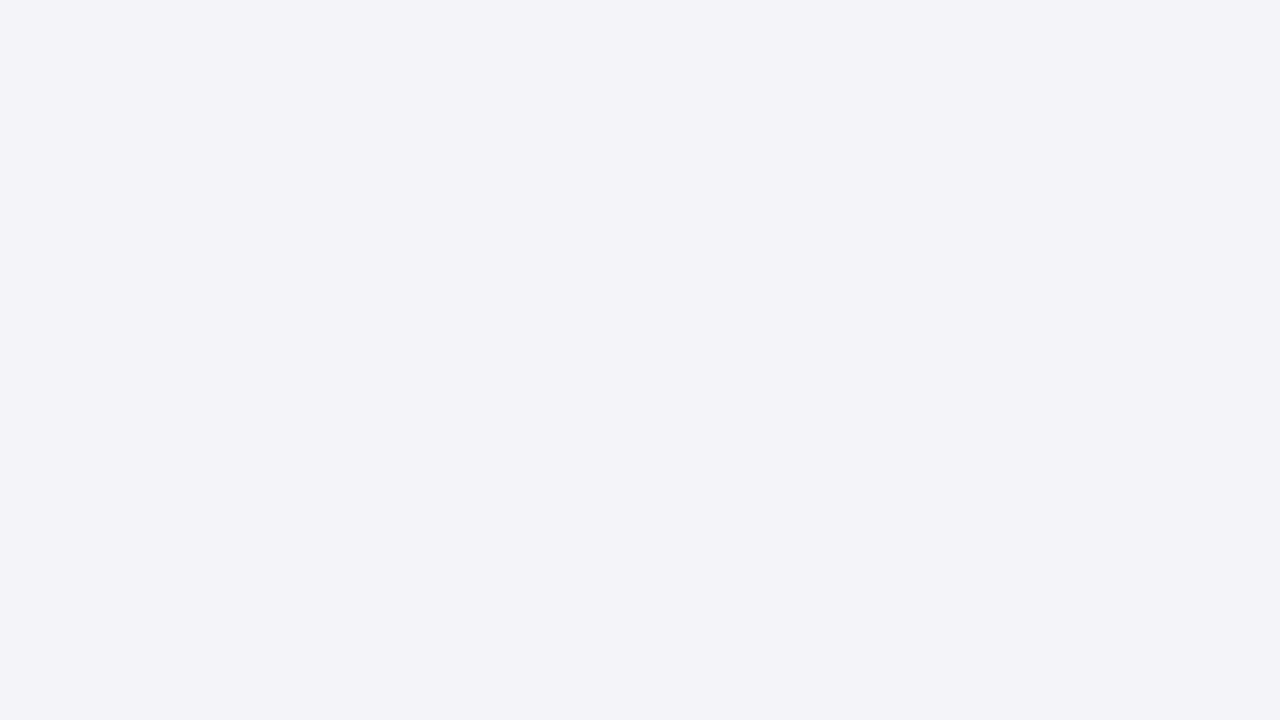
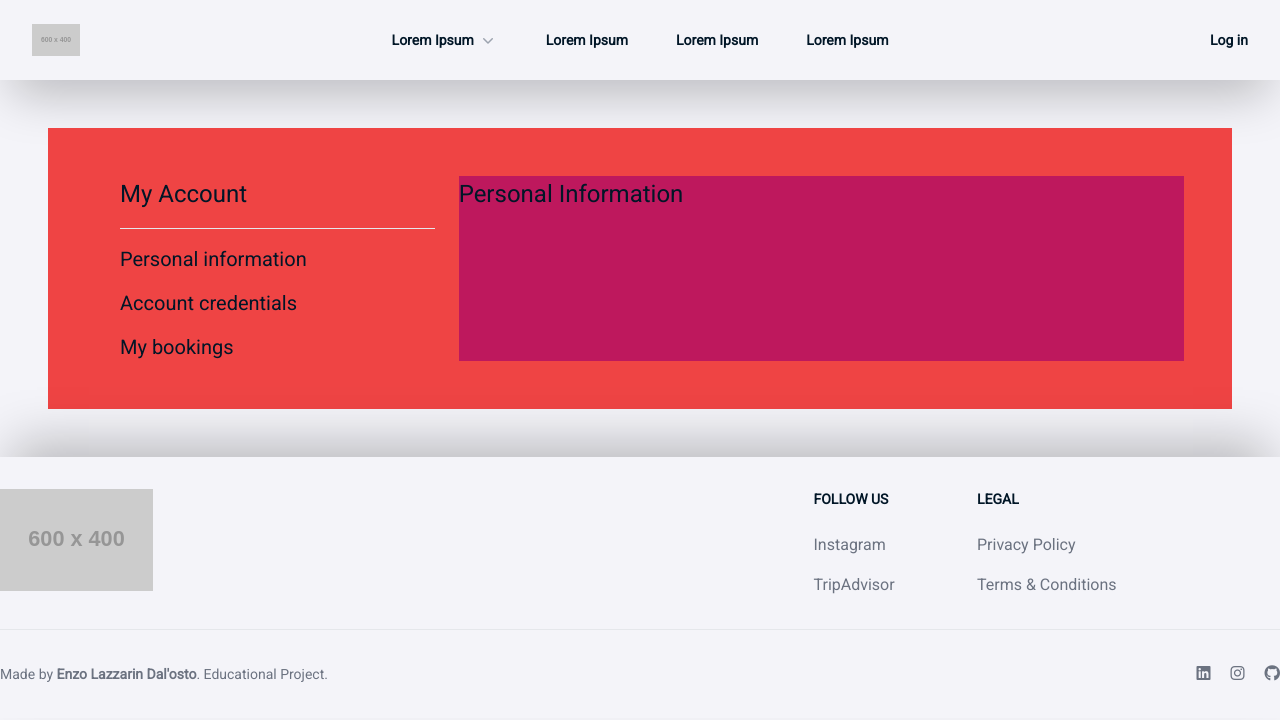
Before and after one commit to Wecreds/LodgeX-frontend, a Vue app: page /account in a window 1280 px wide. Before the commit this address had no page. Shown: the top 720 px of the page. Built offline with nearby package versions, Linux system fonts and the light colour scheme.

Commit message:
feat: fazendo lógica de login.

```diff
--- a/package.json
+++ b/package.json
@@ -17,6 +17,7 @@
     "headlessui": "^0.0.0",
     "heroicons": "^2.1.5",
     "pinia": "^2.2.4",
+    "sweetalert2": "^11.14.4",
     "vue": "^3.5.12",
     "vue-router": "^4.4.5"
   },
--- a/src/components/HeaderComponent.vue
+++ b/src/components/HeaderComponent.vue
@@ -52,9 +52,42 @@
         <a href="#" class="text-sm/6 font-semibold text-rich-black">Lorem Ipsum</a>
         <a href="#" class="text-sm/6 font-semibold text-rich-black">Lorem Ipsum</a>
       </PopoverGroup>
-      <div class="hidden lg:flex lg:flex-1 lg:justify-end">
+      <div class="hidden lg:flex lg:flex-1 lg:justify-end" v-if="!authStore.loggedIn">
         <a href="#" class="text-sm/6 font-semibold text-rich-black"
           @click="loginComponentOpen = !loginComponentOpen">Log in</a>
+      </div>
+      <div class="hidden lg:flex lg:flex-1 lg:justify-end text-rich-black" v-else>
+        <Menu as="div" class="relative inline-block text-left">
+          <div>
+            <MenuButton
+              class="inline-flex justify-center rounded-md text-sm/6 font-semibold focus:outline-none">
+              My Account
+              <ChevronDownIcon class="-mr-1 ml-2 h-5 w-5" aria-hidden="true" />
+            </MenuButton>
+          </div>
+          <transition enter-active-class="transition duration-100 ease-out"
+            enter-from-class="transform scale-95 opacity-0" enter-to-class="transform scale-100 opacity-100"
+            leave-active-class="transition duration-75 ease-in" leave-from-class="transform scale-100 opacity-100"
+            leave-to-class="transform scale-95 opacity-0">
+            <MenuItems
+              class="absolute right-0 mt-2 w-56 origin-top-right divide-y rounded-md ring-1 focus:outline-none bg-rich-white">
+              <div class="px-1 py-1">
+                <MenuItem class="hover:underline">
+                <button class='text-rich-black flex w-full items-center rounded-md px-2 py-2 text-sm'>
+                  Account settings
+                </button>
+                </MenuItem>
+              </div>
+              <div class="px-1 py-1">
+                <MenuItem class="hover:underline">
+                <button class='text-rich-black flex w-full items-center rounded-md px-2 py-2 text-sm' @click="logOut()">
+                  Logout
+                </button>
+                </MenuItem>
+              </div>
+            </MenuItems>
+          </transition>
+        </Menu>
       </div>
     </nav>
     <Dialog class="lg:hidden" @close="mobileMenuOpen = false" :open="mobileMenuOpen">
@@ -83,7 +116,7 @@
                 <DisclosurePanel class="mt-2 space-y-2">
                   <DisclosureButton v-for="item in [...products]" :key="item.name" as="a" :href="item.href"
                     class="block rounded-lg py-2 pl-6 pr-3 text-sm/7 font-semibold text-rich-black hover:bg-gray-50">{{
-                    item.name }}</DisclosureButton>
+                      item.name }}</DisclosureButton>
                 </DisclosurePanel>
               </Disclosure>
               <a href="#"
@@ -109,7 +142,6 @@
     <LoginComponent @closeLoginComponent="closeLoginComponent" />
   </div>
 </template>
-
 <script setup>
 import { ref } from 'vue'
 import {
@@ -122,6 +154,7 @@ import {
   PopoverButton,
   PopoverGroup,
   PopoverPanel,
+  Menu, MenuButton, MenuItems, MenuItem
 } from '@headlessui/vue'
 import {
   ArrowPathIcon,
@@ -131,8 +164,20 @@ import {
   XMarkIcon,
 } from '@heroicons/vue/24/outline'
 import { ChevronDownIcon } from '@heroicons/vue/20/solid'
+import { useRouter } from 'vue-router';
 
 import LoginComponent from './LoginComponent.vue'
+
+import { useAuthStore } from '@/stores/auth'
+
+const authStore = useAuthStore()
+
+const router = useRouter();
+
+const logOut = () => {
+  authStore.unsetToken()
+  router.push('/refresh')
+}
 
 const products = [
   {
--- a/src/components/LoginComponent.vue
+++ b/src/components/LoginComponent.vue
@@ -1,5 +1,5 @@
 <template>
-  <div class="shadow-2xl w-fit px-16 py-10 bg-rich-white absolute z-50 rounded-sm">
+  <div class="shadow-2xl w-fit h-fit px-16 py-10 bg-rich-white absolute z-50 rounded-sm">
     <div class="flex min-h-full flex-1 flex-col justify-center px-6 py-12 lg:px-8">
       <div class="sm:mx-auto sm:w-full sm:max-w-sm">
         <div class="absolute top-5 right-5 p-0 cursor-pointer" v-if="!isLoginRoute">
@@ -16,12 +16,13 @@
         </h2>
       </div>
       <div class="mt-10 sm:mx-auto sm:w-full sm:max-w-sm">
-        <form class="space-y-6" action="#" method="POST">
+        <form class="space-y-6" action="#" method="POST" @submit.prevent="logIn()">
           <div>
             <label for="email" class="block text-sm/6 font-medium text-rich-black">Email address</label>
             <div class="mt-2">
               <input id="email" name="email" type="email" autocomplete="email" required=""
-                class="block w-full rounded-md border-0 py-1.5 px-2 text-rich-black shadow-sm ring-1 ring-inset ring-gray-300 placeholder:text-gray-400 focus:ring-2 focus:ring-inset focus:ring-primary-color sm:text-sm/6 outline-none" />
+                class="block w-full rounded-md border-0 py-1.5 px-2 text-rich-black shadow-sm ring-1 ring-inset ring-gray-300 placeholder:text-gray-400 focus:ring-2 focus:ring-inset focus:ring-primary-color sm:text-sm/6 outline-none"
+                v-model="email" />
             </div>
           </div>
           <div>
@@ -33,7 +34,8 @@
             </div>
             <div class="mt-2">
               <input id="password" name="password" type="password" autocomplete="current-password" required=""
-                class="block w-full rounded-md border-0 py-1.5 px-2 text-rich-black shadow-sm ring-1 ring-inset ring-gray-300 placeholder:text-gray-400 focus:ring-2 focus:ring-inset focus:ring-primary-color sm:text-sm/6 outline-none" />
+                class="block w-full rounded-md border-0 py-1.5 px-2 text-rich-black shadow-sm ring-1 ring-inset ring-gray-300 placeholder:text-gray-400 focus:ring-2 focus:ring-inset focus:ring-primary-color sm:text-sm/6 outline-none"
+                v-model="password" />
             </div>
           </div>
           <div>
@@ -53,11 +55,49 @@
   </div>
 </template>
 <script setup>
-import { useRoute, RouterLink } from 'vue-router'
-import { computed } from 'vue'
+import { useRoute, useRouter, RouterLink } from 'vue-router'
+import { computed, ref } from 'vue'
+
 import { ArrowRightIcon } from '@heroicons/vue/24/solid'
+import Swal from 'sweetalert2'
+
+import { useAuthStore } from '@/stores/auth';
+
+const authStore = useAuthStore()
 
 const route = useRoute()
+const router = useRouter()
+
+const email = ref('')
+const password = ref('')
 
 const isLoginRoute = computed(() => route.path === '/login')
+const credentials = computed(() => {
+  return {
+    email: email.value,
+    password: password.value
+  }
+})
+
+const logIn = async () => {
+  try {
+    await authStore.setToken(credentials.value)
+    router.push({ name: 'home' })
+  } catch (error) {
+    if (error.status === 401) {
+      Swal.fire({
+        title: 'Error',
+        text: 'No active account found with the given credentials',
+        icon: 'error',
+      })
+    } else {
+      Swal.fire({
+        title: 'Error',
+        text: 'Unknown error occurred, try later',
+        icon: 'error',
+      })
+    }
+  }
+}
+
 </script>
--- a/src/main.js
+++ b/src/main.js
@@ -8,6 +8,8 @@ import router from './router'
 
 const app = createApp(App)
 
+import "@/plugins/axios"
+
 app.use(createPinia())
 app.use(router)
 
--- /dev/null
+++ b/src/plugins/axios.js
@@ -0,0 +1,17 @@
+import axios from 'axios'
+
+axios.defaults.baseURL = 'http://0.0.0.0:19003/'
+axios.defaults.headers.post['Content-Type'] = 'application/json'
+
+axios.interceptors.request.use(
+  (config) => {
+    const token = localStorage.getItem('auth_token')
+    if (token) {
+      config.headers.Authorization = `Bearer ${token}`
+    }
+    return config
+  },
+  (error) => {
+    return Promise.reject(error)
+  }
+)
--- a/src/router/index.js
+++ b/src/router/index.js
@@ -12,6 +12,11 @@ const router = createRouter({
           path: '/',
           name: 'home',
           component: () => import('../views/HomeView.vue'),
+        },
+        {
+          path: '/account',
+          name: 'account',
+          component: () => import('../views/AccountView.vue'),
         },
       ],
     },
@@ -34,6 +39,11 @@ const router = createRouter({
           path: '/forgot-password',
           name: 'forgot-password',
           component: () => import('../views/ForgotPasswordView.vue'),
+        },
+        {
+          path: '/refresh',
+          name: 'refresh',
+          component: () => import('../views/RefreshView.vue'),
         }
       ],
     },
--- /dev/null
+++ b/src/services/auth.js
@@ -0,0 +1,11 @@
+import axios from 'axios'
+export default class AuthService {
+  async fetchToken(credentials) {
+    const { data } = await axios.post('/token/', credentials)
+    return data
+  }
+  async fetchRefreshToken(refreshToken) {
+    const { data } = await axios.post('/token/refresh/', refreshToken)
+    return data
+  }
+}
--- /dev/null
+++ b/src/stores/auth.js
@@ -0,0 +1,29 @@
+import { ref } from 'vue'
+import { defineStore } from 'pinia'
+
+import AuthService from '@/services/auth'
+const authService = new AuthService()
+
+export const useAuthStore = defineStore('auth', () => {
+  const loggedIn = ref(false)
+
+  const setToken = async (credentials) => {
+    const data = await authService.fetchToken(credentials)
+    localStorage.setItem('auth_token', data.access)
+    localStorage.setItem('refresh_auth_token', data.refresh)
+    loggedIn.value = true
+  }
+
+  const setRefreshToken = async (refreshToken) => {
+    const data = await authService.fetchRefreshToken(refreshToken)
+    localStorage.setItem('auth_token', data.access)
+    loggedIn.value = true
+  }
+
+  function unsetToken() {
+    localStorage.removeItem('auth_token')
+    loggedIn.value = false
+  }
+
+  return { setToken, setRefreshToken, unsetToken, loggedIn }
+})
--- /dev/null
+++ b/src/views/AccountView.vue
@@ -0,0 +1,19 @@
+<template>
+  <div class="m-12 bg-red-500 p-12 flex">
+    <div class="flex flex-col gap-4 px-6 w-1/3">
+      <h1 class="text-2xl/9">My Account</h1>
+      <hr class="text-black w-full">
+      <div class="text-xl flex flex-col gap-4">
+        <p class="hover:underline hover:text-gray-500">Personal information</p>
+        <p class="hover:underline hover:text-gray-500">Account credentials</p>
+        <p class="hover:underline hover:text-gray-500">My bookings</p>
+      </div>
+    </div>
+    <div class="w-4/6 bg-pink-700">
+      <h1 class="text-2xl/9">Personal Information</h1>
+    </div>
+  </div>
+</template>
+<script setup>
+
+</script>
--- /dev/null
+++ b/src/views/RefreshView.vue
@@ -0,0 +1,20 @@
+<template>
+  <div>
+    Refreshing...
+  </div>
+</template>
+<script setup>
+import { onMounted } from 'vue';
+import { useRouter, useRoute } from 'vue-router';
+
+const router = useRouter();
+const route = useRoute();
+
+onMounted(() => {
+  if (route?.redirectedFrom) {
+    router.push(route.redirectedFrom.fullPath);
+  } else if (router.options.history.state.back) {
+    router.back();
+  }
+});
+</script>
```
Also changed, not shown: 1 other file (tests, documents, lock files or other folders).
